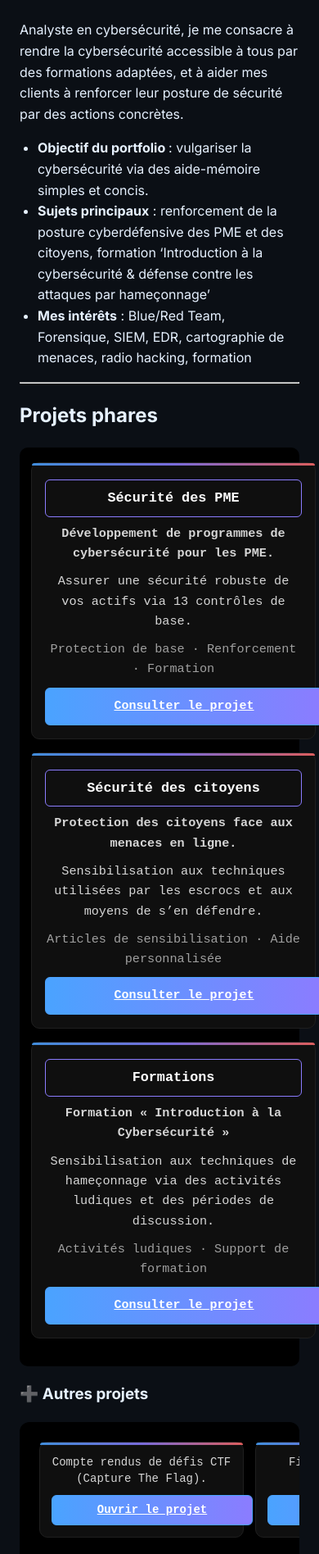
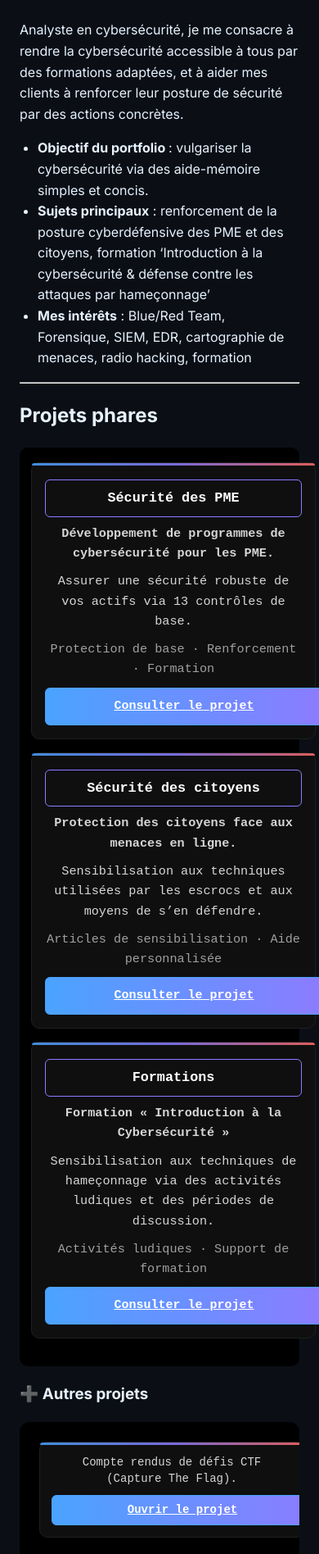
Before and after one commit to sqltemp/portfolio, a Jekyll site: the page built from index.md, in a window 390 px wide. Shown: the part 729-2625 px from the top of the page at 82% size. Built offline with Jekyll 4.4.1, drawn with Linux system fonts in a browser that asks for light colours; our own code applies the rules of GitHub Pages for plain Markdown files; some of the changed text lies outside the part shown; grey boxes are pictures that could not be loaded.

Commit message:
Update custom.css

```diff
--- a/assets/css/custom.css
+++ b/assets/css/custom.css
@@ -284,3 +284,19 @@
   margin-top: auto;        /* 🔑 clé de l’alignement */
   align-self: center;      /* centre horizontalement */
 }
+
+/* === Mobile: "Autres projets" en colonne === */
+@media (max-width: 700px) {
+  /* cible uniquement la rangée "Autres projets" */
+  .projects-row.projects-row--other {
+    flex-wrap: wrap;
+    flex-direction: column;
+    overflow-x: visible;
+  }
+
+  .projects-row.projects-row--other .project-card--compact {
+    flex: 0 0 auto;
+    max-width: 100%;
+    width: 100%;
+  }
+}
```
